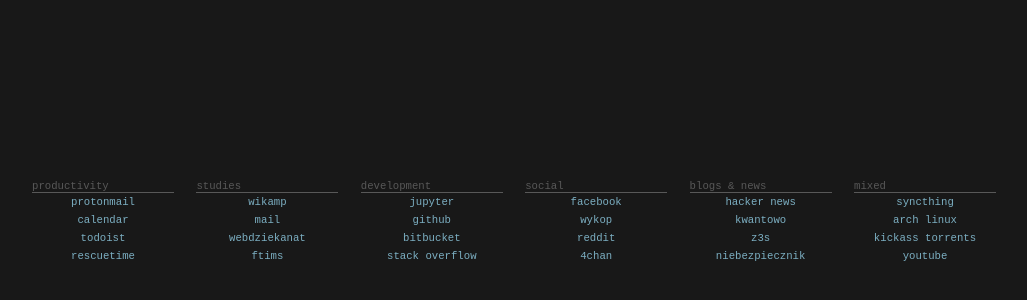
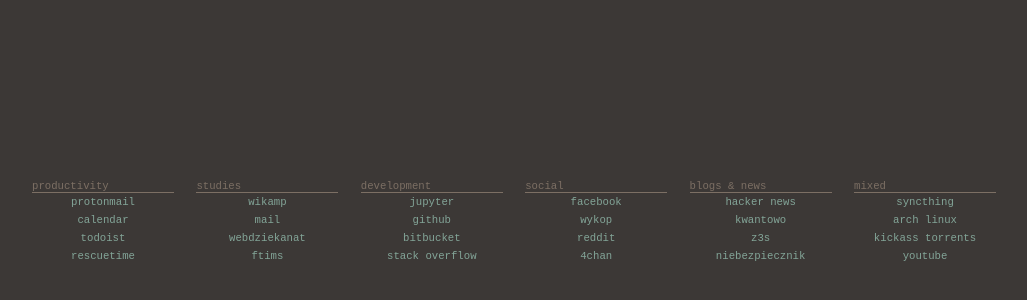
Before and after one commit to Cloudxtreme/startpage, a plain HTML site: page index.html in a window 1280 px wide. Shown: the part 102-402 px from the top of the page, without its empty margins (126-1153 px from the left). Drawn offline with nearby package versions, Linux system fonts and the light colour scheme; files that its build step writes are made by us from their sources.

Commit message:
Changed colors to gruvbox

```diff
--- a/css/default.sass
+++ b/css/default.sass
@@ -1,8 +1,8 @@
 /* Colors */
-$foreground: #585858
-$background: #181818
-$link-normal: #7CAFC2
-$link-hover: #F7CA88
+$foreground: #7c6f64
+$background: #3c3836
+$link-normal: #83a598
+$link-hover: #fabd2f
 
 /* Page setup */
 *
```
